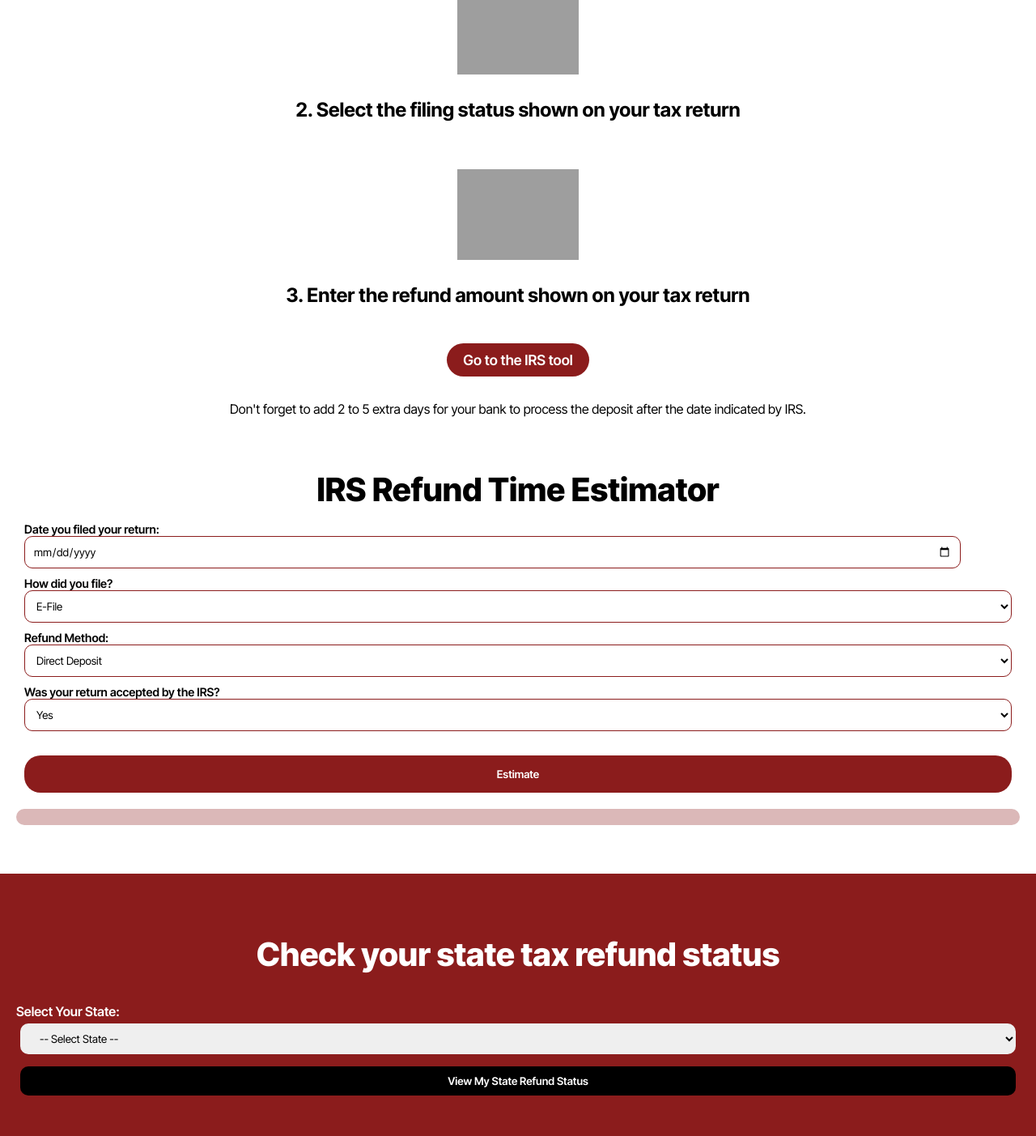
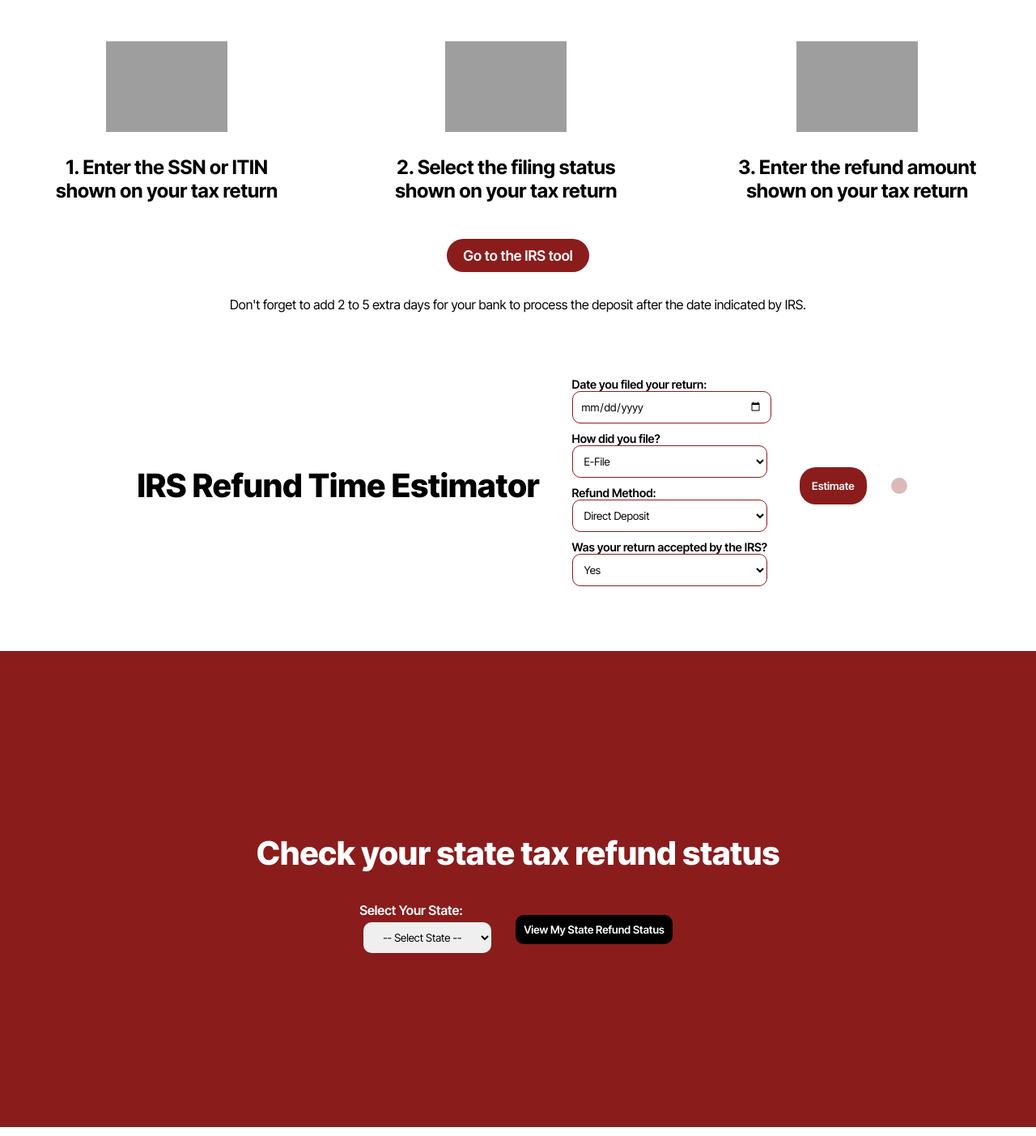
Before and after one commit to Gok24/irft, a plain HTML site: page index.html in a window 1280 px wide. Shown: the part 696-2099 px from the top of the page at 81% size. Drawn offline with Linux system fonts and the light colour scheme; grey boxes are pictures that could not be loaded; a web font is replaced by a local one.

Commit message:
Update app.css

```diff
--- a/app.css
+++ b/app.css
@@ -266,3 +266,31 @@ body{
     font-weight: 600;
 
 }
+@media screen and (min-width: 768px){
+    .a{
+        /* background: lime; */
+    }
+    .Ccontwrap,.block2{
+
+        display: flex;
+        align-items: center;
+        justify-content: center;
+
+    }
+    .ccw{
+        max-width: 460px;
+    }
+    .db2w{
+        width: 50%;
+    }
+}
+
+@media screen and (min-width: 991px){
+    .bblock2,.ilww{
+        display: flex;
+        flex-direction: row;
+    }
+    .a,.d{
+        padding: 200px 40px;
+    }
+}
```
